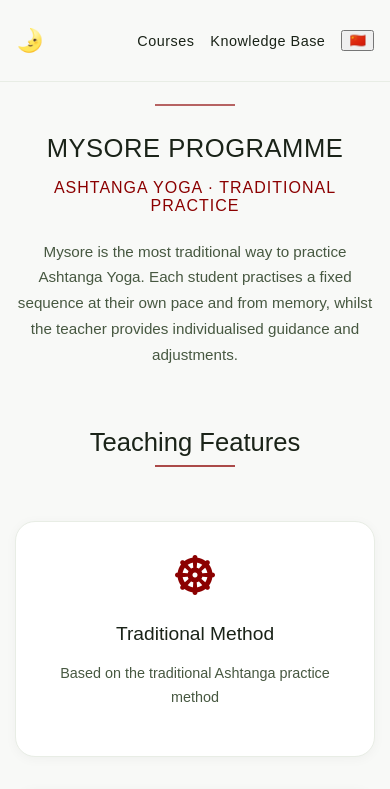
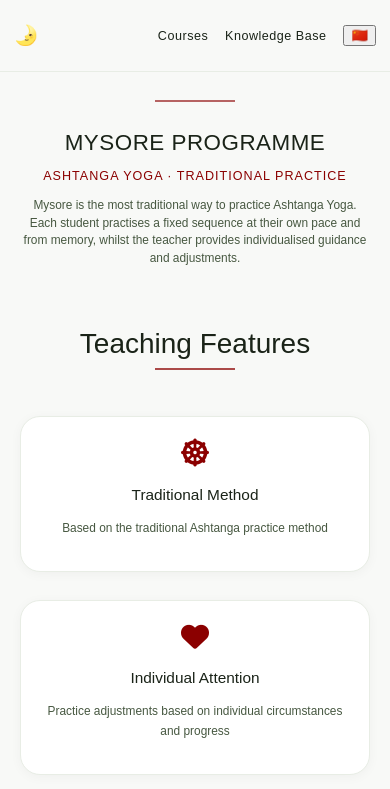
Before and after one commit to ericlau85/xbyoga, a Next.js app: page /courses/ashtanga in a window 390 px wide. Shown: the top 789 px of the page. Built offline with nearby package versions, Linux system fonts and the light colour scheme.

Commit message:
修复移动端显示问题

```diff
--- a/app/globals.css
+++ b/app/globals.css
@@ -1593,23 +1593,6 @@ html, body {
 }
 
 /* 响应式设计的字号调整 */
-@media (max-width: 768px) {
-  .hero-title {
-    font-size: 1.8rem;  /* 减小 */
-  }
-
-  .section-title {
-    font-size: 1.6rem;  /* 减小 */
-  }
-
-  .ashtanga-text {
-    font-size: 2.5rem;  /* 减小 */
-  }
-
-  .home-name {
-    font-size: 1.4rem;  /* 减小 */
-  }
-}
 
 @media (max-width: 480px) {
   .hero-title {
@@ -2319,26 +2302,6 @@ html, body {
 
 
 
-/* 移动端字体调整 */
-@media (max-width: 768px) {
-  .home-name {
-    font-size: 20px;
-  }
-
-  .home-instructor-name {
-    font-size: 16px;
-  }
-
-  .home-section-title {
-    font-size: 16px;
-  }
-
-  .home-item {
-    font-size: 14px;
-  }
-}
-
-
 
 /* === 移动端紧凑设计 === */
 @media (max-width: 768px) {
@@ -2487,3 +2450,297 @@ html, body {
     grid-template-columns: 70px 1fr 1fr;
   }
 }
+
+
+
+/* === 移动端优化设计 === */
+@media (max-width: 768px) {
+  /* 基础布局优化 */
+  html, body {
+    font-size: 14px; /* 统一基础字号 */
+    max-width: 100%;
+    overflow-x: hidden;
+  }
+
+  .home-container {
+    min-height: 100vh;
+    padding: 20px 0;
+  }
+
+  .home-layout {
+    grid-template-columns: 1fr;
+    gap: 30px;
+    padding: 0 20px;
+    height: auto;
+    min-height: 100vh;
+    align-content: center;
+  }
+
+  /* 左侧栏紧凑设计 */
+  .home-left-column {
+    gap: 12px;
+    text-align: center;
+    padding: 20px 0;
+  }
+
+  .home-logo {
+    font-size: 48px;
+    margin-bottom: 8px;
+  }
+
+  .ashtanga-text {
+    font-size: 2.8rem;
+    line-height: 1.1;
+    margin-bottom: 4px;
+  }
+
+  .home-name {
+    font-size: 1.3rem;
+    margin-bottom: 2px;
+    line-height: 1.2;
+  }
+
+  .home-instructor-name {
+    font-size: 0.95rem;
+    margin-bottom: 2px;
+    line-height: 1.2;
+  }
+
+  .home-location {
+    font-size: 0.8rem;
+    margin-bottom: 12px;
+    line-height: 1.2;
+  }
+
+  /* 联系图标紧凑 */
+  .home-contact-icons {
+    gap: 6px;
+    margin-top: 10px;
+  }
+
+  .home-contact-icon {
+    width: 28px;
+    height: 28px;
+    font-size: 14px;
+  }
+
+  /* 会员区域紧凑 */
+  .home-member-section {
+    margin-top: 10px;
+  }
+
+  .auth-buttons {
+    gap: 6px;
+  }
+
+  .home-auth-btn.icon-only {
+    width: 28px;
+    height: 28px;
+    font-size: 14px;
+  }
+
+  .lang-btn-single {
+    width: 26px;
+    height: 26px;
+    font-size: 14px;
+  }
+
+  /* 右侧导航紧凑 */
+  .home-right-column {
+    align-items: center;
+    text-align: center;
+    gap: 15px;
+  }
+
+  .home-section {
+    margin-bottom: 8px;
+    width: 100%;
+  }
+
+  .home-section-title {
+    font-size: 0.9rem;
+    letter-spacing: 1px;
+    margin-bottom: 8px;
+    line-height: 1.2;
+  }
+
+  .home-items-list {
+    gap: 1px;
+    width: 100%;
+  }
+
+  .home-item {
+    font-size: 0.85rem;
+    padding: 8px 0;
+    letter-spacing: 0.8px;
+    line-height: 1.2;
+    text-align: center;
+  }
+
+  .home-item:hover {
+    padding-left: 0;
+    padding-right: 0;
+    letter-spacing: 1px;
+  }
+
+  .home-item::before {
+    display: none; /* 移动端隐藏箭头 */
+  }
+
+  /* 星星优化 - 减少数量和大小 */
+  .star {
+    width: 1px !important;
+    height: 1px !important;
+  }
+
+  .star:nth-child(n+13) {
+    display: none; /* 只显示12颗星星 */
+  }
+
+  /* 页面内容紧凑 */
+  .page-container {
+    padding: 40px 20px;
+  }
+
+  .hero-title {
+    font-size: 1.6rem;
+    margin-bottom: 0.8rem;
+  }
+
+  .hero-subtitle {
+    font-size: 0.9rem;
+    margin-bottom: 1rem;
+  }
+
+  .hero-description {
+    font-size: 0.85rem;
+    line-height: 1.5;
+  }
+
+  /* 卡片紧凑 */
+  .feature-card,
+  .practice-card,
+  .pricing-category,
+  .syllabus-card {
+    padding: 1.5rem 1.2rem;
+  }
+
+  .feature-icon {
+    font-size: 2rem;
+    margin-bottom: 1rem;
+  }
+
+  .feature-card h3,
+  .practice-card h3 {
+    font-size: 1.1rem;
+  }
+
+  .feature-card p,
+  .practice-features li {
+    font-size: 0.85rem;
+  }
+
+  /* 月相表紧凑 */
+  .moon-table {
+    font-size: 11px;
+  }
+
+  .moon-header {
+    grid-template-columns: 70px 1fr 1fr;
+    padding: 10px 6px;
+  }
+
+  .moon-row {
+    grid-template-columns: 70px 1fr 1fr;
+    padding: 8px 6px;
+  }
+
+  .time-pair {
+    min-width: auto;
+  }
+
+  .main-time {
+    font-size: 0.9rem;
+  }
+
+  .utc-reference {
+    font-size: 0.7rem;
+  }
+
+  /* 体式表紧凑 */
+  .asana-list {
+    gap: 8px;
+  }
+
+  .asana-item {
+    grid-template-columns: 1fr;
+    gap: 4px;
+    padding: 10px;
+    margin-bottom: 6px;
+  }
+
+  .asana-item .devanagari {
+    font-size: 0.9rem;
+  }
+
+  .asana-item .sanskrit {
+    font-size: 0.8rem;
+    padding-top: 4px;
+  }
+
+  .asana-item .meaning {
+    font-size: 0.75rem;
+  }
+
+  /* 导航栏紧凑 */
+  .nav-container {
+    padding: 0 1rem;
+  }
+
+  .nav-items {
+    gap: 1.2rem;
+  }
+
+  .nav-item > span {
+    font-size: 0.9rem;
+  }
+
+  .dropdown-menu {
+    min-width: 200px;
+  }
+}
+
+/* 超小屏幕额外优化 */
+@media (max-width: 375px) {
+  html, body {
+    font-size: 13px;
+  }
+
+  .home-layout {
+    padding: 0 15px;
+    gap: 25px;
+  }
+
+  .ashtanga-text {
+    font-size: 2.4rem;
+  }
+
+  .home-name {
+    font-size: 1.1rem;
+  }
+
+  .home-section-title {
+    font-size: 0.85rem;
+  }
+
+  .home-item {
+    font-size: 0.8rem;
+    padding: 6px 0;
+  }
+
+  .moon-header,
+  .moon-row {
+    grid-template-columns: 60px 1fr 1fr;
+    font-size: 10px;
+  }
+}
```
